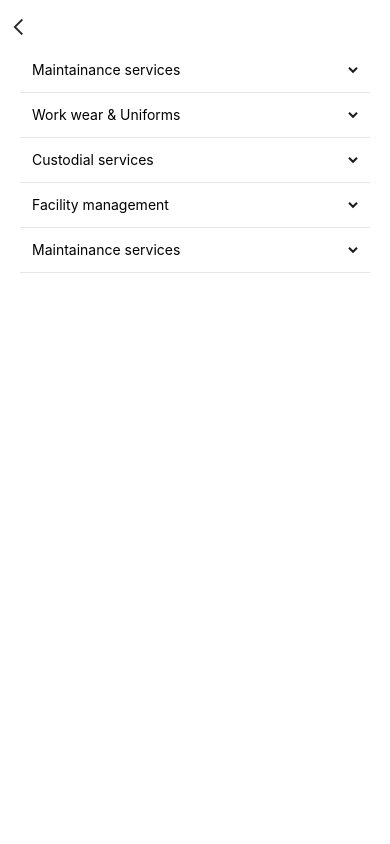
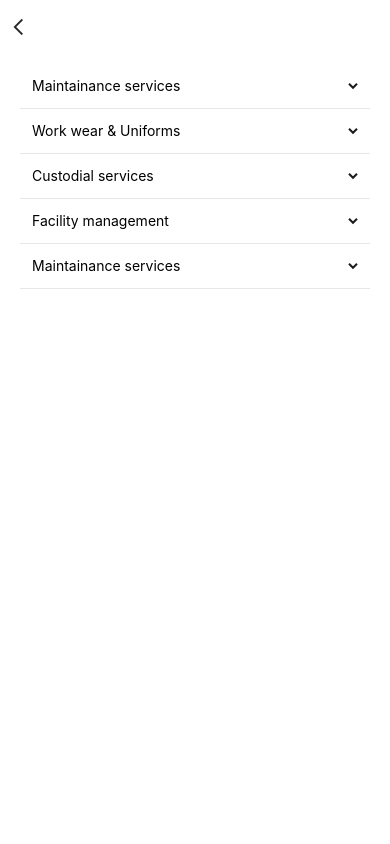
Before and after one commit to Prajwal912/facility-management, a React (Create React App) app: page / in a window 390 px wide. Both pictures are taken after a click on the element 28 px from the left and 22 px from the top of the page. Shown: the top 844 px of the page. Built offline with nearby package versions, Linux system fonts and the light colour scheme.

Commit message:
minor changes in body and hamburger button

```diff
--- a/public/index.html
+++ b/public/index.html
@@ -26,7 +26,7 @@
     -->
     <title>React App</title>
   </head>
-  <body>
+  <body style="overflow-x: hidden;">
     <noscript>You need to enable JavaScript to run this app.</noscript>
     <div id="root"></div>
     <!--
--- a/src/components/Header.js
+++ b/src/components/Header.js
@@ -28,7 +28,7 @@ const Header = ({setHideCaro}) => {
   ];
 
   return (
-    <div className="p-3">
+    <div className="p-3 w-fit">
       <div
         className="z-50 flex relative w-8 h-[1.3rem] flex-col justify-between items-center cursor-pointer"
         onClick={() => {
@@ -49,7 +49,7 @@ const Header = ({setHideCaro}) => {
           className={`h-1 w-full bg-black rounded-lg transform transition duration-300 ease-in-out ${open ? "hidden -rotate-45 -translate-y-3.5" : ""
             }`}
         />
-        {open && <div>
+        {open && <div className="w-fit">
           <img src="/assets/greater.png" alt="" />
           </div>}
       </div>
@@ -58,7 +58,7 @@ const Header = ({setHideCaro}) => {
         className={`absolute top-0 left-0 h-screen w-screen bg-white transform ${open ? "-translate-x-0" : "-translate-x-full"
           } transition-transform duration-300 ease-in-out filter drop-shadow-md `}
       >
-        <div className="mt-12 px-5 overflow-x-hidden">
+        <div className="mt-16 px-5 overflow-x-hidden w-fit">
           {accordionData?.map((item) => {
             return <Accordion data={item} />;
           })}
```
